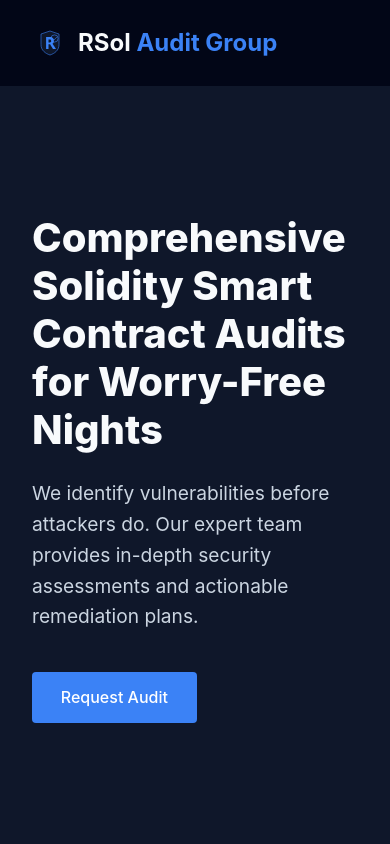
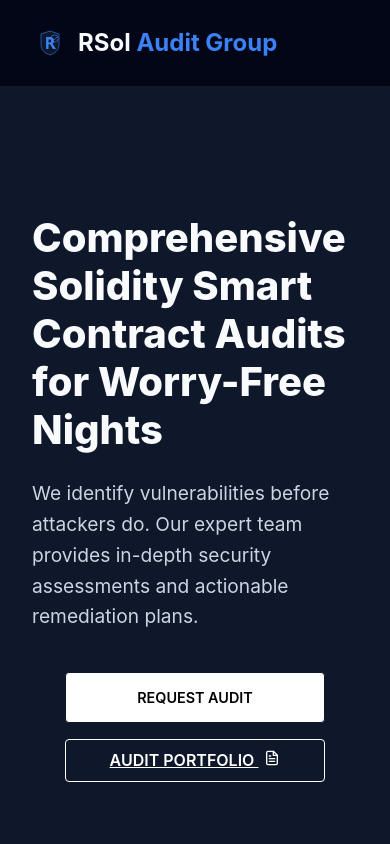
Before and after one commit to AntoanRusinov/AntoanRusinov.github.io, a plain HTML site: page index.html in a window 390 px wide. Shown: the top 844 px of the page. Drawn offline with Linux system fonts and the light colour scheme.

Commit message:
Update index.html

```diff
--- a/index.html
+++ b/index.html
@@ -267,6 +267,15 @@
             font-weight: 600;
         }
 
+        /* Mobile Buttons */
+        .mobile-portfolio-btn {
+            display: none;
+        }
+
+        .mobile-style-btn {
+            /* Default styling remains the same on desktop */
+        }
+
         @media (max-width: 960px) {
             .chains-grid {
                 grid-template-columns: repeat(3, 1fr);
@@ -280,6 +289,31 @@
 
             .nav-links {
                 display: none;
+            }
+
+            .mobile-portfolio-btn,
+            .mobile-style-btn {
+                display: block;
+                margin: 1rem auto 0 auto;
+                width: 80%;
+                max-width: 320px;
+                text-align: center;
+                justify-content: center;
+            }
+
+            .mobile-style-btn {
+                background-color: white !important;
+                color: black !important;
+                border: 1px solid #0f172a !important;
+                font-size: 0.9rem;
+                font-weight: 600;
+                padding: 0.8rem 1.8rem;
+                margin-top: 2.5rem;
+            }
+
+            .mobile-style-btn:hover {
+                background-color: #f0f0f0 !important;
+                color: black !important;
             }
         }
 
@@ -331,7 +365,17 @@
         <div class="container">
             <h1>Comprehensive Solidity Smart Contract Audits for Worry-Free Nights</h1>
             <p>We identify vulnerabilities before attackers do. Our expert team provides in-depth security assessments and actionable remediation plans.</p>
-            <a href="https://t.me/RobustSol" target="_blank" class="btn">Request Audit</a>
+            <a href="https://t.me/RobustSol" target="_blank" class="btn mobile-style-btn">REQUEST AUDIT</a>
+            <a href="https://github.com/AntoanRusinov/audits" target="_blank" class="portfolio-btn portfolio-btn-alt mobile-portfolio-btn">
+                AUDIT PORTFOLIO
+                <svg xmlns="http://www.w3.org/2000/svg" width="16" height="16" viewBox="0 0 24 24" fill="none" stroke="currentColor" stroke-width="2" stroke-linecap="round" stroke-linejoin="round" class="button-icon">
+                    <path d="M14 2H6a2 2 0 0 0-2 2v16a2 2 0 0 0 2 2h12a2 2 0 0 0 2-2V8z"></path>
+                    <polyline points="14 2 14 8 20 8"></polyline>
+                    <line x1="16" y1="13" x2="8" y2="13"></line>
+                    <line x1="16" y1="17" x2="8" y2="17"></line>
+                    <polyline points="10 9 9 9 8 9"></polyline>
+                </svg>
+            </a>
         </div>
     </section>
 
```
